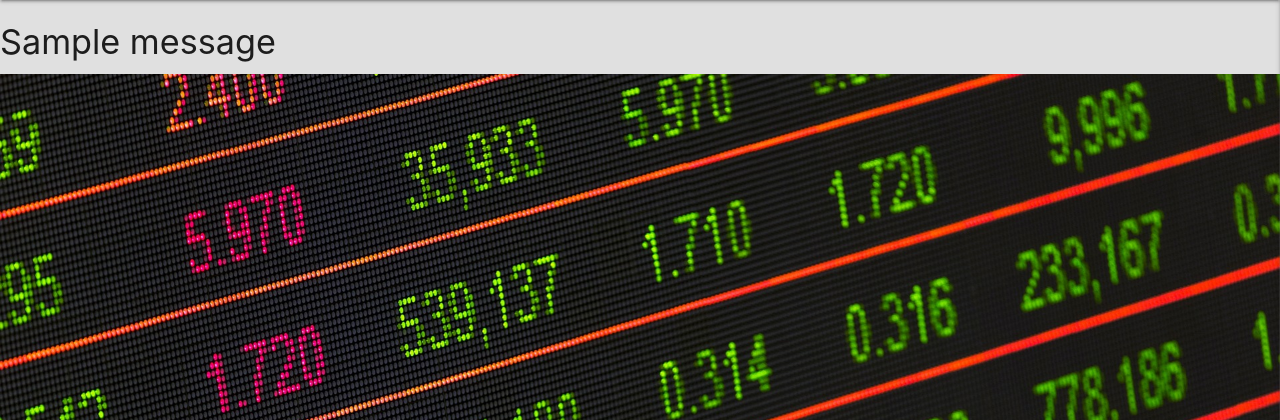
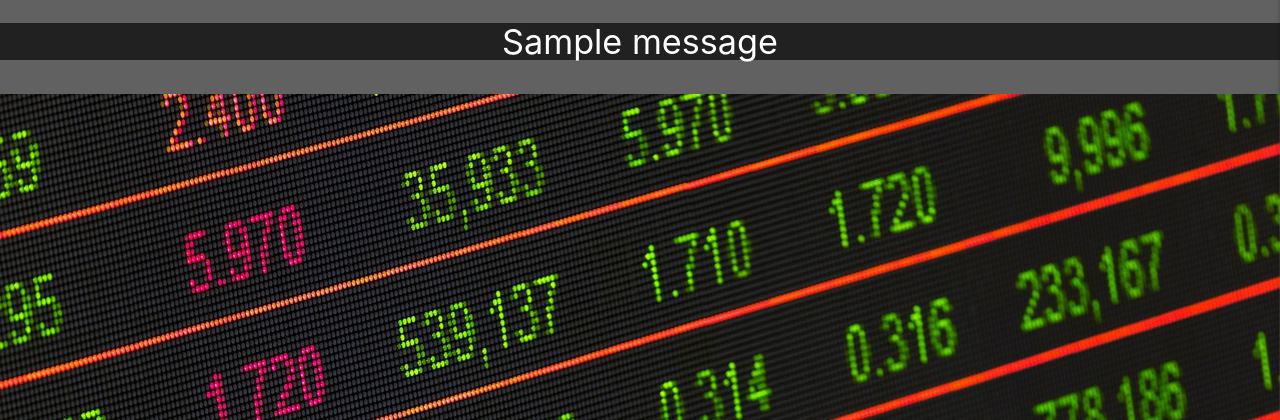
Before and after one commit to 92an/third-milestone-project, a Flask app: page / in a window 1280 px wide. Shown: the part 120-540 px from the top of the page. Run offline with Flask 2, Linux system fonts and the light colour scheme; one stand-in notice (Sample message) is shown; some libraries are stand-ins or nearby versions.

Commit message:
styled the flashes to have sameish color to navigation

```diff
--- a/static/css/style.css
+++ b/static/css/style.css
@@ -26,6 +26,11 @@
 .btn-large {
     font-family: "Lora", serif !important;
     text-transform: capitalize !important;
+}
+
+.flashes {
+    line-height: 3;
+    margin-top: 0 !important;
 }
 
 /************************************************ Navigation bar ******************************************************/
--- a/templates/base.html
+++ b/templates/base.html
@@ -41,11 +41,13 @@
     </header>
 
     <!-- section for flash messages -->
-    <section>
+    <section class="grey darken-2">
         {% with messages = get_flashed_messages() %}
             {% if messages %}
                 {% for message in messages %}
-                    <h4 class="flashes">{{ message }}</h4>
+                    <div class="row flashes">
+                        <h4 class="grey darken-4 white-text center-align">{{ message }}</h4>
+                    </div>
                 {% endfor %}
             {% endif %}
         {% endwith %}
```
